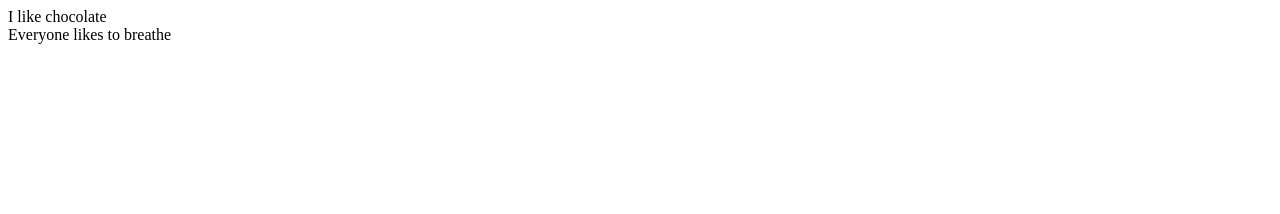
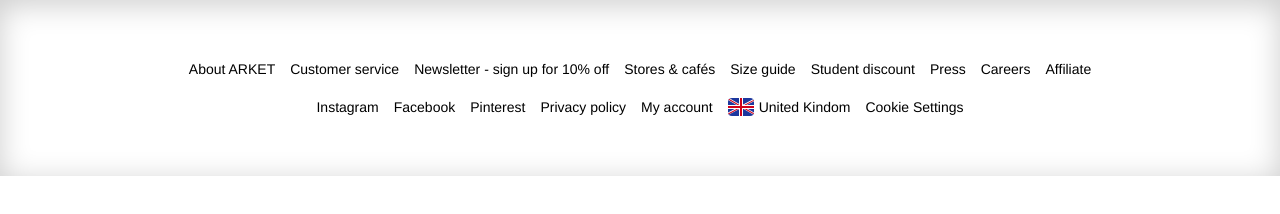
Before and after one commit to Danadan01/Online-Shop-Project, a plain HTML site: page Index.html in a window 1280 px wide. Drawn offline with Linux system fonts and the light colour scheme.

Commit message:
OSP-10 Footer added

```diff
--- a/Index.html
+++ b/Index.html
@@ -3,10 +3,34 @@
 <head>
   <meta charset="UTF-8">
   <meta name="viewport" content="width=device-width, initial-scale=1.0">
+  <link rel="stylesheet" href="./footerStyles.css">
   <title>Document</title>
 </head>
 <body>
-  <header>I like chocolate</header>
-  <footer> Everyone likes to breathe </footer>
+
+
+  <footer class="footer">
+    <ul class="topList">
+      <li><a href="#">About ARKET</a></li>
+      <li><a href="#">Customer service</a></li>
+      <li><a href="#">Newsletter - sign up for 10% off</a></li>
+      <li><a href="#">Stores & cafés</a></li>
+      <li><a href="#">Size guide</a></li>
+      <li><a href="#">Student discount</a></li>
+      <li><a href="#">Press</a></li>
+      <li><a href="#">Careers</a></li>
+      <li><a href="#">Affiliate</a></li>
+    </ul>
+
+    <ul class="bottomList">
+      <li><a href="#">Instagram</a></li>
+      <li><a href="#">Facebook</a></li>
+      <li><a href="#">Pinterest</a></li>
+      <li><a href="#">Privacy policy</a></li>
+      <li><a href="#">My account</a></li>
+      <li><a href="#" class="countryIcon"><img src="./assets/uk.svg" alt="CountryIcon"><span>United Kindom</span></a></li>
+      <li><a href="#">Cookie Settings</a></li>
+    </ul>
+  </footer>
 </body>
 </html>
--- /dev/null
+++ b/footerStyles.scss
@@ -0,0 +1,82 @@
+* {
+  box-sizing: border-box;
+}
+
+body {
+  font-family: "Arket Sans", HelveticaNeue-Light, "Helvetica Neue Light",
+    "Helvetica Neue", Helvetica, Arial, Sans-Serif;
+  font-weight: 400;
+  margin: 0;
+}
+
+.footer {
+  display: flex;
+  flex-direction: column;
+  align-items: center;
+  justify-content: center;
+  background-color: #fff;
+  overflow: hidden;
+  padding: 50px;
+  width: 100%;
+  box-shadow: inset 0px 5px 30px rgba(0, 0, 0, 0.2);
+
+  ul {
+    display: flex;
+    justify-content: center;
+    flex-wrap: wrap;
+    list-style: none;
+    gap: 15px;
+    padding: 0;
+    margin: 10px 0;
+
+    .countryIcon {
+      display: flex;
+      align-items: center;
+      gap: 5px;
+
+      img {
+        border-radius: 4px;
+      }
+    }
+
+    li a {
+      font-size: 14px;
+      line-height: 1.3em;
+      font-weight: 400;
+      text-decoration: none;
+      color: black;
+
+      &:hover {
+        color: grey;
+      }
+    }
+  }
+
+  @media (max-width: 770px) {
+    .topList {
+      border-top: 1px solid black;
+      padding-top: 20px;
+    }
+
+    .bottomList {
+      border-bottom: 1px solid black;
+      padding-bottom: 20px;
+    }
+  }
+
+  @media (max-width: 600px) {
+    align-items: start;
+
+    .topList {
+      border-bottom: 1px solid black;
+      padding-bottom: 20px;
+      flex-direction: column;
+      width: 100%;
+    }
+
+    .bottomList {
+      flex-direction: column;
+      width: 100%;
+    }
+  }
+}
```
Also changed, not shown: assets/uk.svg (added), footerStyles.css (added), 1 other file.
